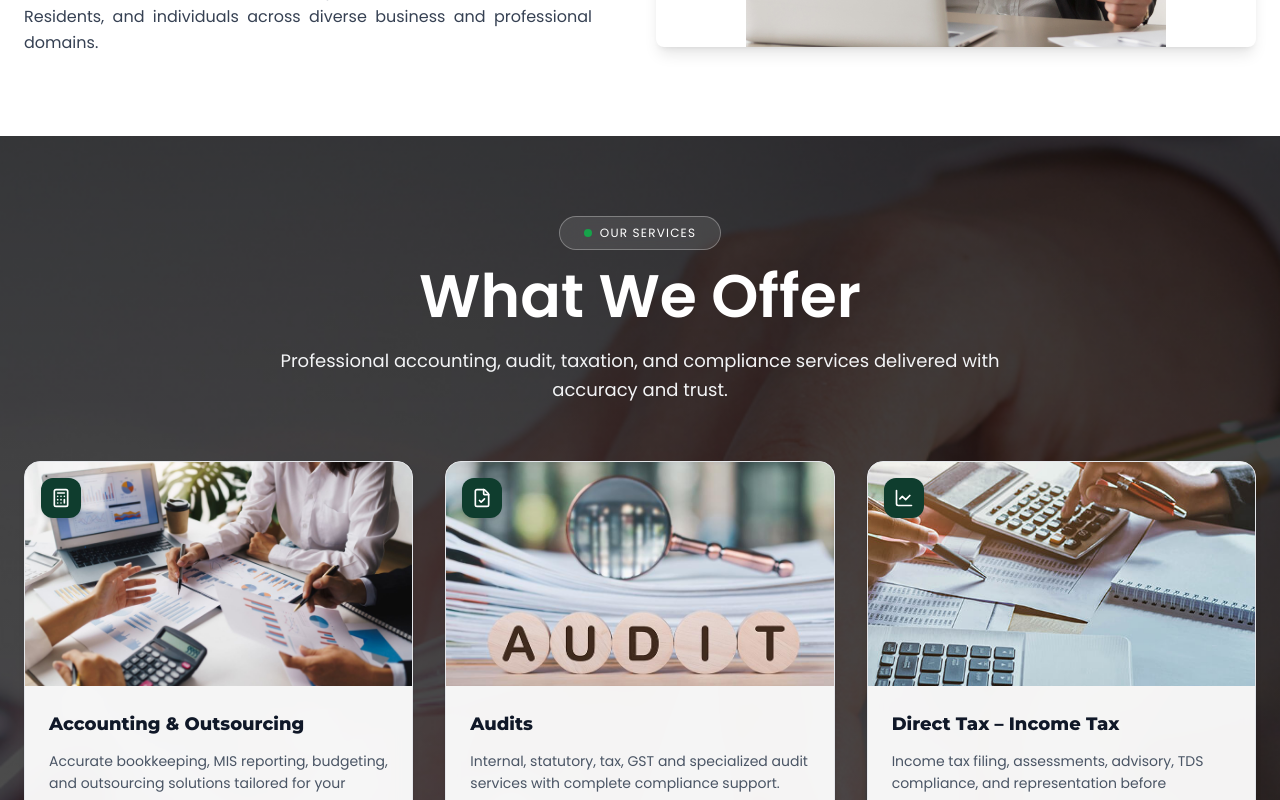
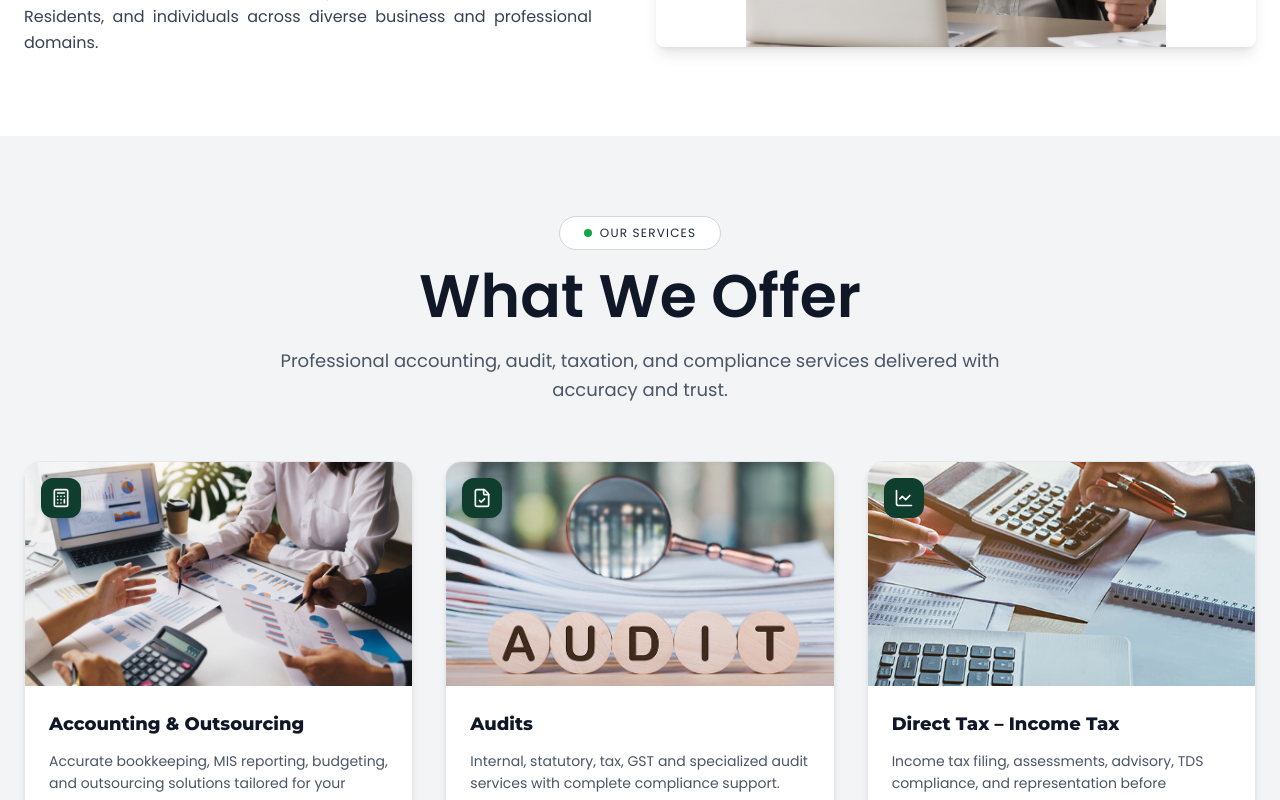
Before and after one commit to MM-1717/Agnihotri-Associates, a Next.js app: page / in a window 1280 px wide. Shown: the part 1480-2280 px from the top of the page. Built offline with nearby package versions, Linux system fonts and the light colour scheme.

Commit message:
Updated changes

```diff
--- a/app/HomePage/HomeServices.tsx
+++ b/app/HomePage/HomeServices.tsx
@@ -72,38 +72,25 @@ const services = [
 
 export default function HomeServices() {
   return (
-    <section className="relative py-20 overflow-hidden ">
-      {/* Background Image */}
-      <div className="absolute inset-0 -z-10">
-        <Image
-          src="/services/services-bg.jpg"
-          alt="Services background"
-          fill
-          sizes="100vw"
-          className="object-cover"
-          priority
-        />
+    <section className=" py-20 bg-gray-100 ">
 
-        {/* Light overlay so it looks premium and readable */}
-        <div className="absolute inset-0 bg-gradient-to-b from-black/55 via-black/40 to-black/60" />
-      </div>
 
       <div className="max-w-7xl mx-auto px-6">
         {/* Top Text */}
         <div className="text-center mb-14">
           {/* Pill */}
-          <div className="inline-flex items-center gap-2 px-6 py-2 rounded-full border border-white/30 text-xs tracking-widest uppercase text-white bg-white/10 backdrop-blur-md">
+          <div className="inline-flex items-center gap-2 px-6 py-2 rounded-full border border-gray-300 text-xs tracking-widest uppercase text-gray-800 bg-white">
             <span className="w-2 h-2 rounded-full bg-[#16A34A] inline-block" />
             Our Services
           </div>
 
           {/* Title */}
-          <p className="text-4xl md:text-6xl font-extrabold mt-4 anim-line anim-delay-3 text-white">
+          <p className="text-4xl md:text-6xl font-extrabold mt-4 text-gray-900">
             What We Offer
           </p>
 
           {/* Subtitle */}
-          <p className="mt-5 max-w-3xl mx-auto text-gray-100 text-lg leading-relaxed">
+          <p className="mt-5 max-w-3xl mx-auto text-gray-600 text-lg leading-relaxed">
             Professional accounting, audit, taxation, and compliance services
             delivered with accuracy and trust.
           </p>
--- a/app/HomePage/WhyChooseUs.tsx
+++ b/app/HomePage/WhyChooseUs.tsx
@@ -32,7 +32,7 @@ const values = [
 
 export default function WhyChooseUs() {
   return (
-    <section className="py-24 bg-white">
+    <section className="py-24 bg-gray-100">
       <div className="max-w-7xl mx-auto px-6">
         {/* Section Header */}
         <div className="text-center max-w-3xl mx-auto">
```
